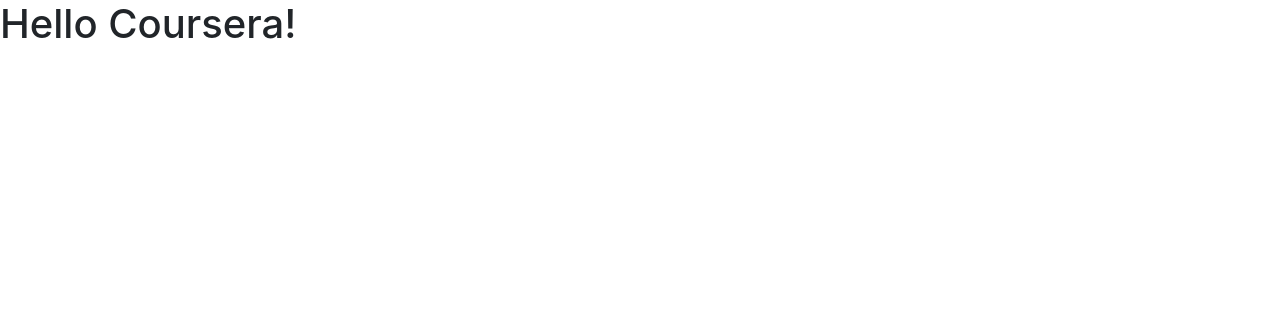
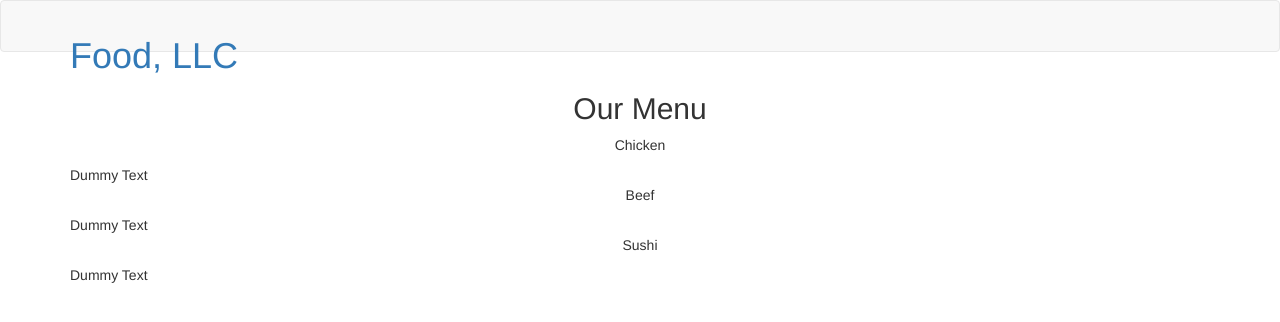
Before and after one commit to bishalrahman92/module_3_solution, a plain HTML site: page index.html in a window 1280 px wide. Drawn offline with nearby package versions, Linux system fonts and the light colour scheme.

Commit message:
Update index.html

```diff
--- a/index.html
+++ b/index.html
@@ -1,28 +1,85 @@
 <!doctype html>
 <html lang="en">
-  <head>
+<head>
     <meta charset="utf-8">
     <meta http-equiv="X-UA-Compatible" content="IE=edge">
     <meta name="viewport" content="width=device-width, initial-scale=1">
+    <title>Assignment Module 3 Solution</title>
+    <link rel="stylesheet" href="css/bootstrap.min.css">
+    <link rel="stylesheet" href="css/style.css">
+    <link href='https://fonts.googleapis.com/css?family=Oxygen:400,300,700' rel='stylesheet' type='text/css'>
+    <link href='https://fonts.googleapis.com/css?family=Lora' rel='stylesheet' type='text/css'>
+</head>
+<body>
+<header>
+    <nav id="header-nav" class="navbar navbar-default">
+        <div class="container">
+            <div class="navbar-header">
+                <div class="navbar-brand">
+                    <a href="index.html"><h1>Food, LLC</h1></a>
+                </div>
+                <button type="button" class="navbar-toggle collapsed" data-toggle="collapse" data-target="#collapsable-nav" aria-expanded="false">
+                    <span class="sr-only">Toggle navigation</span>
+                    <span class="icon-bar"></span>
+                    <span class="icon-bar"></span>
+                    <span class="icon-bar"></span>
+                </button>
+            </div>
 
-    <!-- HTML5 shim and Respond.js for IE8 support of HTML5 elements and media queries -->
-    <!-- WARNING: Respond.js doesn't work if you view the page via file:// -->
-    <!--[if lt IE 9]>
-      <script src="https://oss.maxcdn.com/html5shiv/3.7.2/html5shiv.min.js"></script>
-      <script src="https://oss.maxcdn.com/respond/1.4.2/respond.min.js"></script>
-    <![endif]-->
+            <div id="collapsable-nav" class="collapse navbar-collapse">
+                <ul id="nav-list" class="nav navbar-nav navbar-right visible-xs">
+                    <li>
+                        <p class="text-center"><a href="#column-1">Chicken</a></p>
+                    </li>
+                    <li>
+                        <p class="text-center"><a href="#column-2">Beef</a></p>
+                    </li>
+                    <li>
+                        <p class="text-center"><a href="#column-3">Sushi</a></p>
+                    </li>
+                </ul><!-- #nav-list -->
+            </div><!-- .collapse .navbar-collapse -->
+        </div><!-- .container -->
+    </nav><!-- #header-nav -->
+</header>
 
-    <title>Bootstrap Starter Page</title>
-    <link rel="stylesheet" href="css/bootstrap.min.css">
-    <link rel="stylesheet" href="css/styles.css">
-  </head>
-<body>
 
-  <h1>Hello Coursera!</h1>
+<div id="main-content" class="container">
+    <div id="home-tiles" class="row">
+        <div class="col-xs-12">
+            <h2 class="text-center"> Our Menu</h2>
+        </div>
+        <div class="col-xs-12">
+            <div id="column-1">
+            <div class="item-text">
+                <p class="text-center">
+                    Chicken
+                </p>
+                Dummy Text
+        </div>
+        </div>
+        <div id="column-2">
+        <div class="item-text">
+                <p class="text-center">
+                    Beef
+                </p>
+                Dummy Text
+        </div>
+        </div>
+        <div id="column-3">
+        <div id="block-title-3 block-title" class="item-text">
+                <p class="text-center">
+                    Sushi
+                </p>
+                Dummy Text
+        </div>
+        </div>
+    </div><!-- End of #home-tiles -->
+</div><!-- End of #main-content -->
 
-  <!-- jQuery (Bootstrap JS plugins depend on it) -->
-  <script src="js/jquery-1.11.3.min.js"></script>
-  <script src="js/bootstrap.min.js"></script>
-  <script src="js/script.js"></script>
+<!-- jQuery (Bootstrap JS plugins depend on it) -->
+<script src="js/jquery-2.1.4.min.js"></script>
+<script src="js/bootstrap.min.js"></script>
+<script src="js/script.js"></script>
 </body>
 </html>
```
